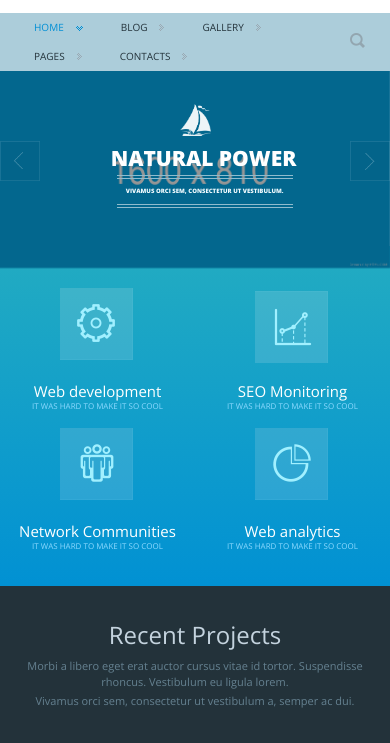
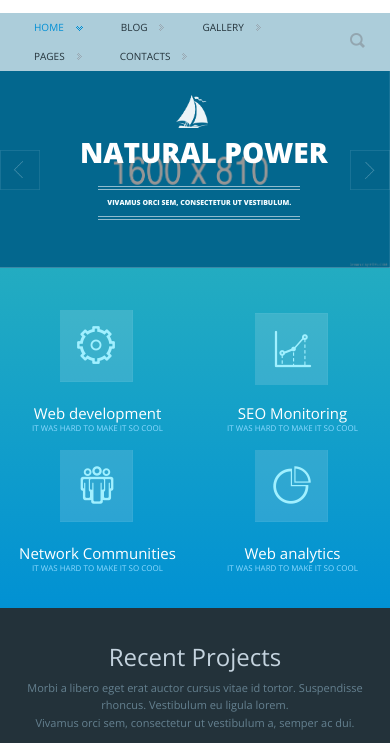
Before and after one commit to Vyunik/Vyunik.github.io, a plain HTML site: page index.html in a window 390 px wide. Shown: the part 101-844 px from the top of the page. Drawn offline with nearby package versions, Linux system fonts and the light colour scheme.

Commit message:
Update main.css

```diff
--- a/css/main.css
+++ b/css/main.css
@@ -927,11 +927,13 @@ body {
     margin-left: 10%; } }
 
 @media screen and (max-width: 991px) {
-  .power {
-    height: 400px; }
   .power__headline {
     font-size: 67px;
     right: 13%; }
+  .header__social-item {
+    margin-right: 5px; }
+  .carousel-item {
+    height: 100%; }
   .carousel-control-next,
   .carousel-control-prev {
     bottom: 70px; }
@@ -939,12 +941,12 @@ body {
     right: 28%;
     font-size: 12px; }
   .directions {
-    height: 370px; }
+    height: 100%; }
   .project__about {
     height: 84px;
     padding-top: 17px; }
   .project__description {
-    margin-right: 55%; }
+    margin-right: 30%; }
   .project__about::after {
     bottom: 83px; }
   .details {
@@ -1027,15 +1029,21 @@ body {
   .footer__letter {
     font-size: 14px; } }
 
+@media screen and (max-width: 991px) {
+  .project__description {
+    margin-right: 60%; } }
+
+@media screen and (max-width: 879px) {
+  .power__signature {
+    bottom: 70px; } }
+
 @media screen and (max-width: 767px) {
   .logo {
     -webkit-box-pack: center;
     -ms-flex-pack: center;
     justify-content: center; }
-  .power {
-    height: 299px; }
   .carousel-control-next, .carousel-control-prev {
-    bottom: 200px; }
+    bottom: 0px; }
   .power__logo {
     background-size: 65%;
     right: 43%;
@@ -1047,11 +1055,11 @@ body {
   .power__signature {
     right: 24%;
     font-size: 11px;
-    bottom: 255px; }
+    bottom: 75px; }
   .recent__headline {
     text-align: center; }
   .project__description {
-    margin-right: 65%; }
+    margin-right: 40%; }
   .details {
     padding-bottom: 9px;
     padding-top: 3px; }
@@ -1114,27 +1122,25 @@ body {
     padding: 7px 19px; }
   .navigation__search-block {
     margin-left: -245px; }
-  .power {
-    height: 175px; }
   .power__logo {
-    background-size: 33%;
-    right: 38%;
-    top: 0; }
+    background-size: 56%;
+    right: 42%;
+    top: 25px; }
   .power__headline {
-    font-size: 21px;
-    right: 24%;
-    top: 75px; }
+    font-size: 45px;
+    right: 15%;
+    top: 115px; }
   .power__signature {
-    right: 25%;
-    font-size: 6px;
-    bottom: 340px; }
+    right: 27%;
+    font-size: 9px;
+    bottom: 67px; }
   .carousel-control-next-icon,
   .carousel-control-prev-icon {
     width: 40px;
     height: 40px; }
   .carousel-control-next,
   .carousel-control-prev {
-    bottom: 305px; }
+    bottom: 0px; }
   .directions {
     height: 340px; }
   .directions__item__headline {
@@ -1226,3 +1232,17 @@ body {
     margin-left: 20%; }
   .footer__social {
     margin-bottom: 20px; } }
+
+@media screen and (max-width: 575px) {
+  .power__logo {
+    background-size: 34%;
+    right: 39%;
+    top: -8px; }
+  .power__headline {
+    font-size: 28px;
+    right: 16%;
+    top: 65px; }
+  .power__signature {
+    right: 23%;
+    font-size: 7px;
+    bottom: 40px; } }
```
